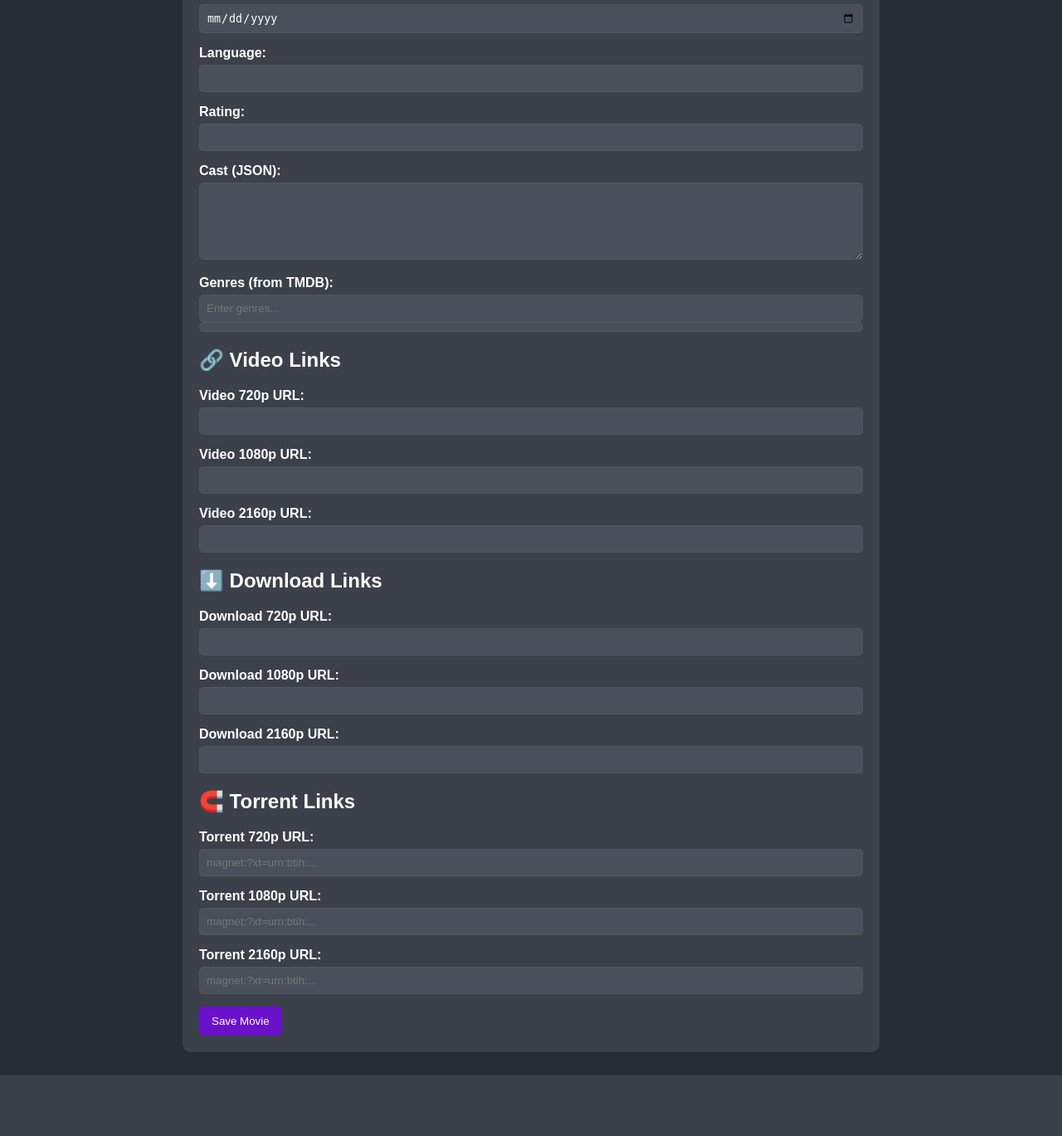
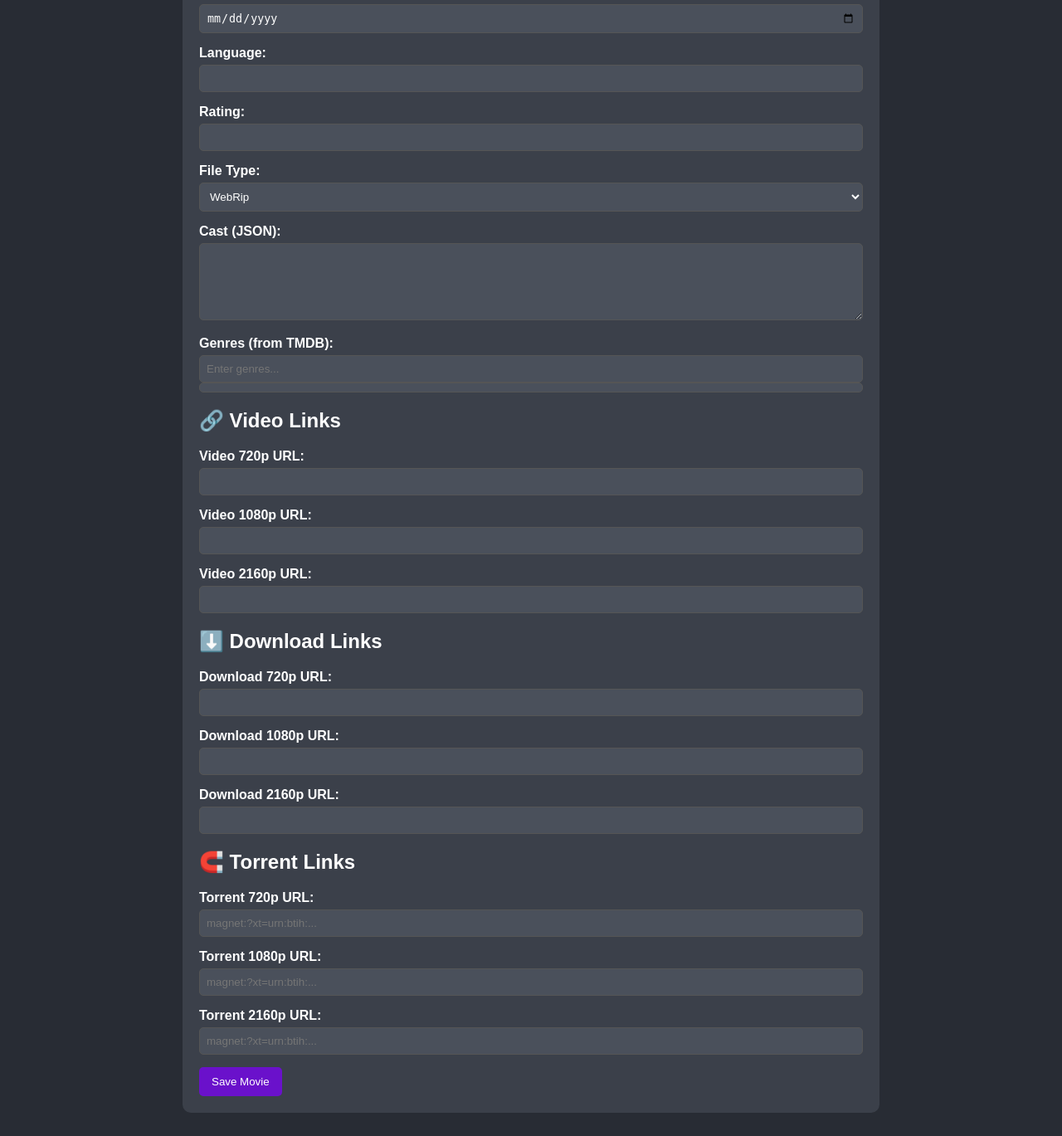
Before and after one commit to Venuboy34/databaseoffilmzithatworkwitheveryfunctiom, a Flask app: template templates/add_movie.html in a window 1280 px wide. Shown: the part 566-1935 px from the top of the page at 83% size. Before the commit the page ends 1862 px from the top, so only its background shows below. Run offline with Flask 3, Linux system fonts and the light colour scheme; the template is opened without the code that fills it, so the values that code supplies are empty; some libraries are stand-ins or nearby versions.

Commit message:
Update add_movie.html

```diff
--- a/templates/add_movie.html
+++ b/templates/add_movie.html
@@ -9,7 +9,7 @@
         .container { max-width: 800px; margin: 0 auto; background: #3b404a; padding: 20px; border-radius: 10px; }
         .form-group { margin-bottom: 15px; }
         label { display: block; margin-bottom: 5px; font-weight: bold; }
-        input[type="text"], input[type="number"], input[type="date"], textarea { width: 100%; padding: 8px; box-sizing: border-box; background: #4a505b; border: 1px solid #555; color: #fff; border-radius: 5px; }
+        input[type="text"], input[type="number"], input[type="date"], select, textarea { width: 100%; padding: 8px; box-sizing: border-box; background: #4a505b; border: 1px solid #555; color: #fff; border-radius: 5px; }
         .btn-primary { background: #6a11cb; color: #fff; border: none; padding: 10px 15px; cursor: pointer; border-radius: 5px; }
         .tag-input-container { display: flex; flex-wrap: wrap; gap: 5px; background: #4a505b; padding: 5px; border-radius: 5px; border: 1px solid #555; }
         .tag { background: #6a11cb; color: #fff; padding: 5px 10px; border-radius: 15px; display: flex; align-items: center; }
@@ -54,6 +54,21 @@
                 <label for="rating">Rating:</label>
                 <input type="number" step="0.1" id="rating" name="rating">
             </div>
+
+            <!-- File Type Selection -->
+            <div class="form-group">
+                <label for="file_type">File Type:</label>
+                <select id="file_type" name="file_type">
+                    <option value="webrip">WebRip</option>
+                    <option value="bluray">BluRay</option>
+                    <option value="webdl">WebDL</option>
+                    <option value="hdtv">HDTV</option>
+                    <option value="dvd">DVD</option>
+                    <option value="brrip">BRRip</option>
+                    <option value="bdrip">BDRip</option>
+                </select>
+            </div>
+
             <div class="form-group">
                 <label for="cast_members">Cast (JSON):</label>
                 <textarea id="cast_members" name="cast_members" rows="5"></textarea>
@@ -153,6 +168,7 @@
                     document.getElementById('release_date').value = data.release_date;
                     document.getElementById('language').value = data.language;
                     document.getElementById('rating').value = data.rating;
+                    document.getElementById('file_type').value = data.file_type || 'webrip';
                     document.getElementById('cast_members').value = JSON.stringify(data.cast_members, null, 2);
 
                     // Populate genres
@@ -184,11 +200,12 @@
                 release_date: form.release_date.value,
                 language: form.language.value,
                 rating: parseFloat(form.rating.value) || null,
+                file_type: form.file_type.value,
                 cast_members: JSON.parse(form.cast_members.value || '[]'),
-                genres: genres, // Add genres here
+                genres: genres,
                 video_links: {},
                 download_links: {},
-                torrent_links: {} // Add torrent_links object
+                torrent_links: {}
             };
 
             // Collect video links
@@ -204,13 +221,13 @@
 
             // Collect download links
             if (form.download_720p.value) {
-                data.download_links.download_720p = { url: form.download_720p.value, file_type: 'webrip' };
+                data.download_links.download_720p = { url: form.download_720p.value, file_type: data.file_type };
             }
             if (form.download_1080p.value) {
-                data.download_links.download_1080p = { url: form.download_1080p.value, file_type: 'webrip' };
+                data.download_links.download_1080p = { url: form.download_1080p.value, file_type: data.file_type };
             }
             if (form.download_2160p.value) {
-                data.download_links.download_2160p = { url: form.download_2160p.value, file_type: 'webrip' };
+                data.download_links.download_2160p = { url: form.download_2160p.value, file_type: data.file_type };
             }
 
             // Collect torrent links
```
